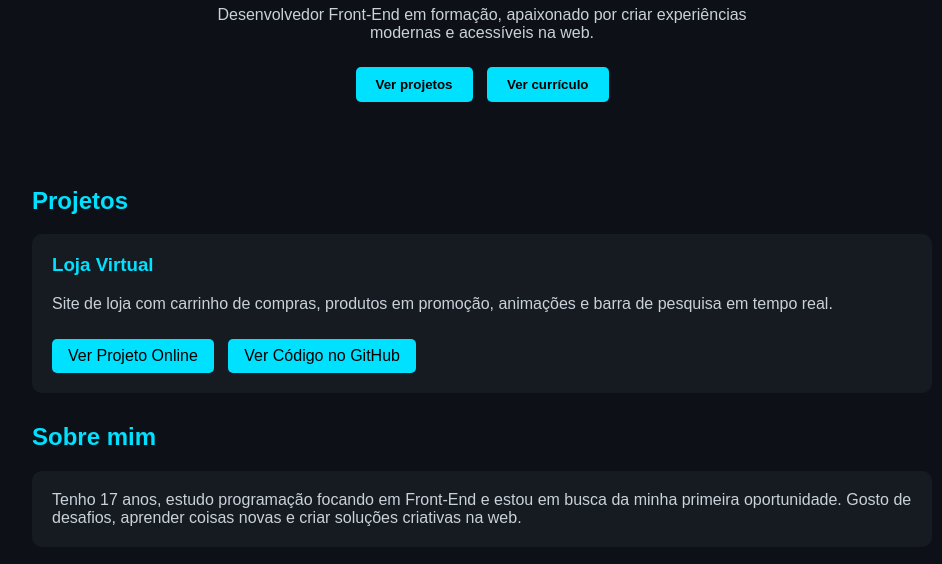
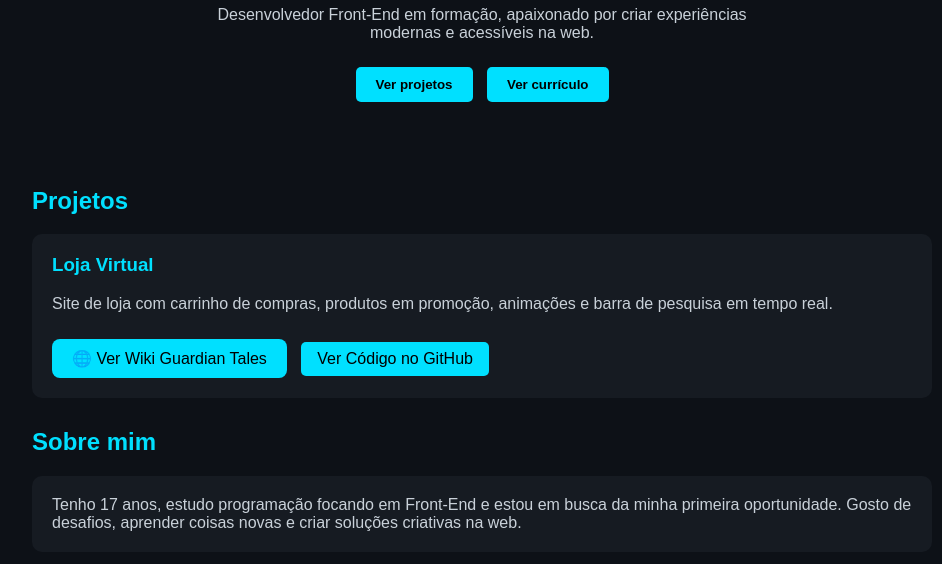
Before and after one commit to ArthurRabelo1/portfolio, a plain HTML site: page index.html in a window 1280 px wide. Shown: the part 133-697 px from the top of the page, without its empty margins (158-1100 px from the left). Drawn offline with Linux system fonts and the light colour scheme.

Commit message:
Adicionando link para projeto wiki

```diff
--- a/index.html
+++ b/index.html
@@ -105,11 +105,14 @@
     <div class="projeto">
       <h3>Loja Virtual</h3>
       <p>Site de loja com carrinho de compras, produtos em promoção, animações e barra de pesquisa em tempo real.</p>
-      <a href="#">Ver Projeto Online</a>
+      <a href="/GM1 - wiki/wiki web/index.html" target="_blank" style="padding: 10px 20px; background-color: #00e0ff; color: black; border-radius: 8px; text-decoration: none;">
+  🌐 Ver Wiki Guardian Tales
+</a>
+
       <a href="#">Ver Código no GitHub</a>
     </div>
 
-    <!-- Adicione mais projetos aqui -->
+
 
     <h2 style="color: #00E0FF">Sobre mim</h2>
     <p style="background-color: #161B22; padding: 20px; border-radius: 10px; color: #C9D1D9;">
```
